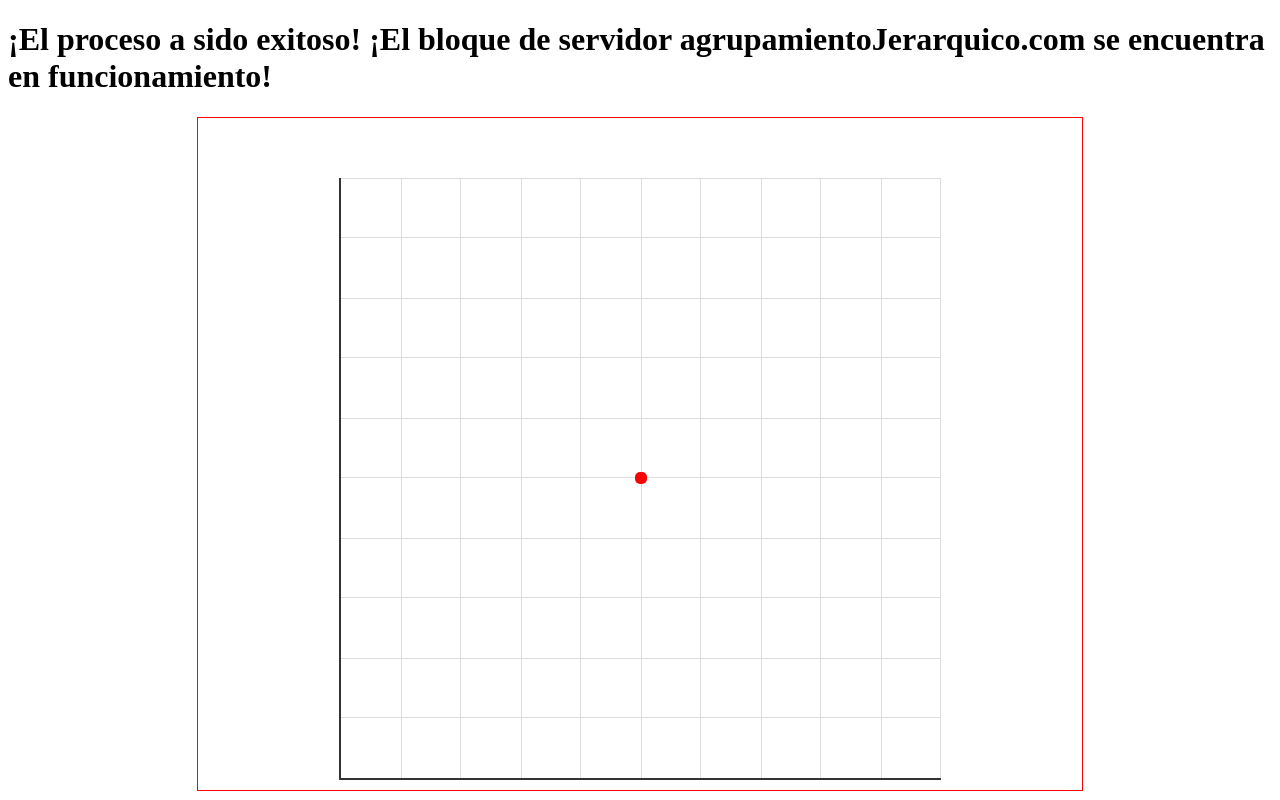
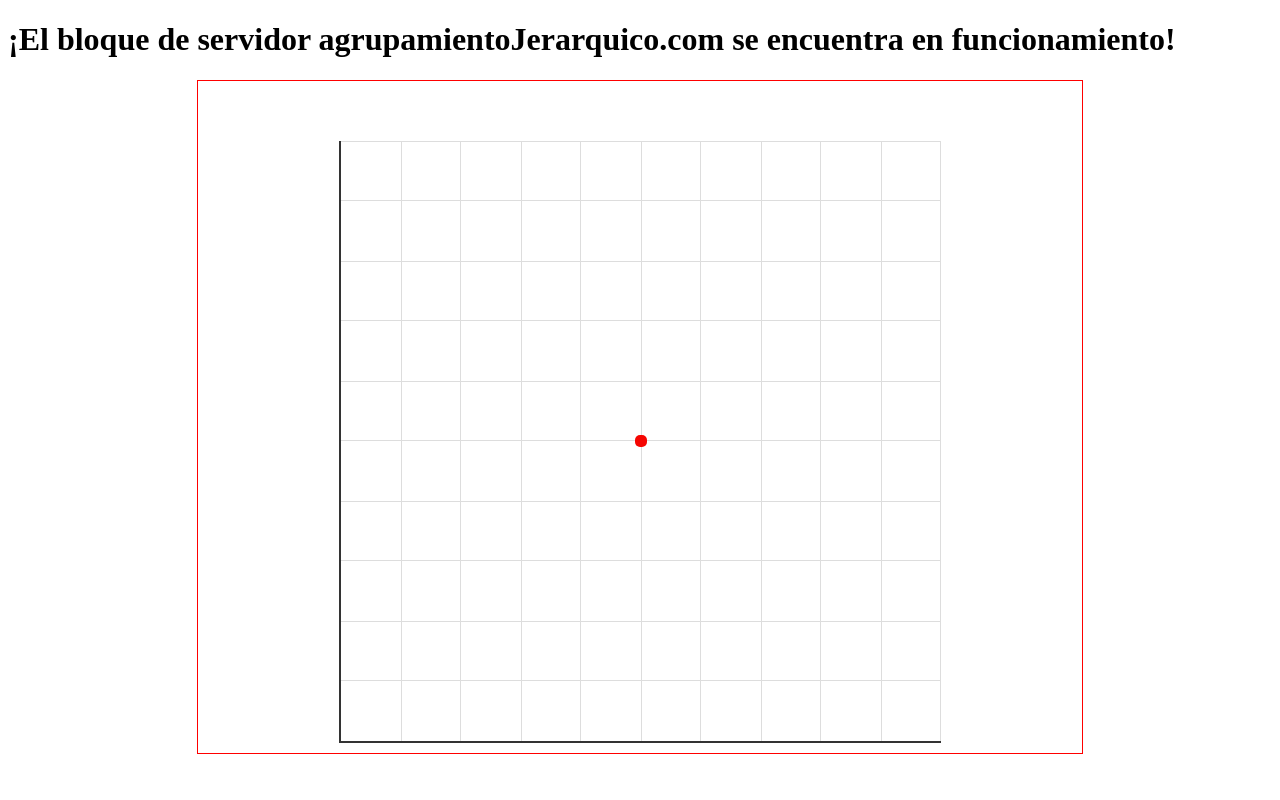
Before and after one commit to VikVegMX/agrupamientoJerarquico, a plain HTML site: page index.html in a window 1280 px wide. Drawn offline with Linux system fonts and the light colour scheme.

Commit message:
Se modifico el titutlo de la pagina

```diff
--- a/index.html
+++ b/index.html
@@ -7,7 +7,7 @@
 	<title>¡Bienvenido a agrupamientoJerarquico.com!</title>
 </head>
 <body>
-	<h1>¡El proceso a sido exitoso! ¡El bloque de servidor agrupamientoJerarquico.com se encuentra en funcionamiento!</h1>
+	<h1>¡El bloque de servidor agrupamientoJerarquico.com se encuentra en funcionamiento!</h1>
 
 	<div class="hierarchical">
 		<div id="hierarchical__plane" class="hierarchical__plane">
```
